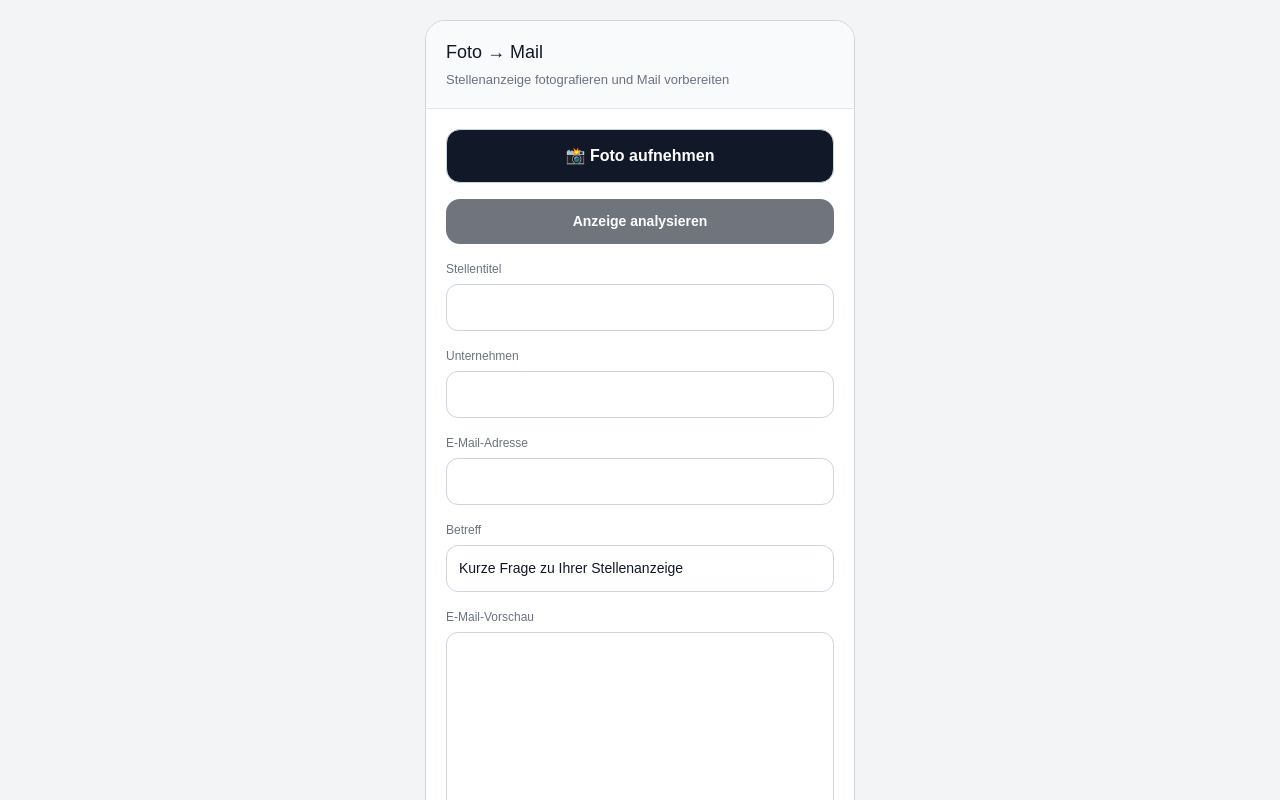
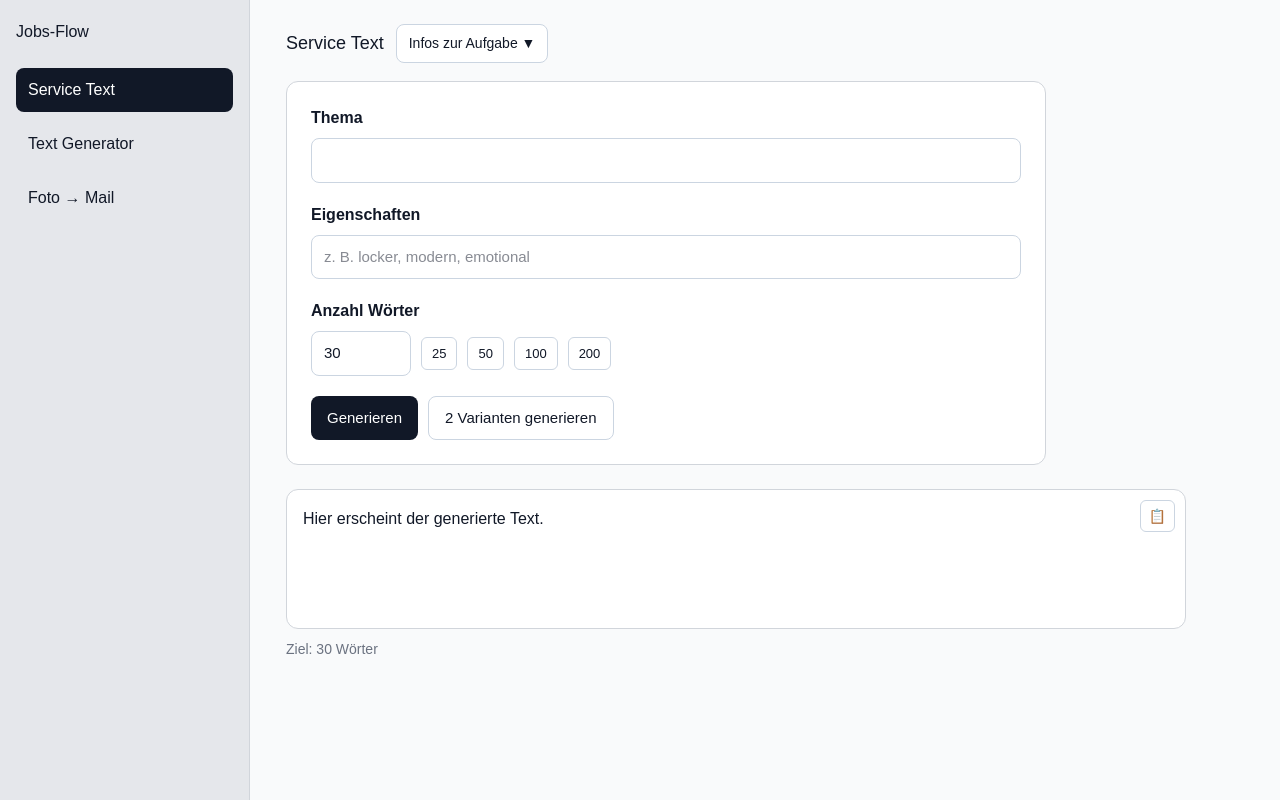
Before and after one commit to Andre-Eich/jobs-flow-api, a Next.js app: page /photo in a window 1280 px wide. Shown: the top 800 px of the page. Built offline with nearby package versions, Linux system fonts and the light colour scheme.

Commit message:
add photo mail to sidebar

```diff
--- a/app/photo/page.tsx
+++ b/app/photo/page.tsx
@@ -1,60 +1,190 @@
 "use client";
 
 import { useState } from "react";
+import PhotoToMailPage from "./photo/page";
 
-export default function PhotoToMailPage() {
-  const [preview, setPreview] = useState<string | null>(null);
-  const [selectedFile, setSelectedFile] = useState<File | null>(null);
+const DEFAULT_SERVICE_TASK = `Erstelle einen natürlichen deutschen Text mit genau {count} Wörtern.
 
-  const [jobTitle, setJobTitle] = useState("");
-  const [company, setCompany] = useState("");
-  const [email, setEmail] = useState("");
+Vorgaben:
+- Das Thema "{theme}" muss klar im Text erkennbar sein.
+- Eigenschaften: {properties}
+- Der Text soll flüssig und sinnvoll klingen.
+- Keine Überschrift.
+- Keine Erklärung.
+- Gib nur den finalen Text aus.
+- Genau {count} Wörter.`;
 
-  const [subject, setSubject] = useState("Kurze Frage zu Ihrer Stellenanzeige");
-  const [body, setBody] = useState("");
+export default function Home() {
+  const [activeTool, setActiveTool] = useState("service-text");
+
+  return (
+    <div
+      style={{
+        display: "flex",
+        height: "100vh",
+        background: "#f3f4f6",
+        color: "#111827",
+        fontFamily: "Arial, sans-serif",
+      }}
+    >
+      <div
+        style={{
+          width: "250px",
+          borderRight: "1px solid #d1d5db",
+          padding: "20px 16px",
+          background: "#e5e7eb",
+        }}
+      >
+        <h2 style={{ marginTop: 0, marginBottom: "24px" }}>Jobs-Flow</h2>
+
+        <SidebarButton
+          active={activeTool === "service-text"}
+          onClick={() => setActiveTool("service-text")}
+          label="Service Text"
+        />
+
+        <SidebarButton
+          active={activeTool === "text-generator"}
+          onClick={() => setActiveTool("text-generator")}
+          label="Text Generator"
+        />
+
+        <SidebarButton
+          active={activeTool === "photo-mail"}
+          onClick={() => setActiveTool("photo-mail")}
+          label="Foto → Mail"
+        />
+      </div>
+
+      <div
+        style={{
+          flex: 1,
+          padding: "24px 36px",
+          background: "#f9fafb",
+          overflowY: "auto",
+        }}
+      >
+        {activeTool === "service-text" && <ServiceText />}
+        {activeTool === "text-generator" && <TextGeneratorPlaceholder />}
+        {activeTool === "photo-mail" && <PhotoToMailPage />}
+      </div>
+    </div>
+  );
+}
+
+function SidebarButton({
+  active,
+  onClick,
+  label,
+}: {
+  active: boolean;
+  onClick: () => void;
+  label: string;
+}) {
+  return (
+    <button
+      onClick={onClick}
+      style={{
+        display: "block",
+        width: "100%",
+        textAlign: "left",
+        padding: "10px 12px",
+        marginBottom: "10px",
+        border: "none",
+        borderRadius: "8px",
+        background: active ? "#111827" : "transparent",
+        color: active ? "#ffffff" : "#111827",
+        cursor: "pointer",
+        fontSize: "16px",
+      }}
+    >
+      {label}
+    </button>
+  );
+}
+
+function ServiceText() {
+  const [theme, setTheme] = useState("");
+  const [properties, setProperties] = useState("");
+  const [count, setCount] = useState(30);
+
+  const [result, setResult] = useState("");
+  const [actualCount, setActualCount] = useState(0);
+
+  const [variantResults, setVariantResults] = useState<string[]>([]);
+  const [variantCounts, setVariantCounts] = useState<number[]>([]);
 
   const [loading, setLoading] = useState(false);
   const [error, setError] = useState("");
 
-  function handleImageChange(e: React.ChangeEvent<HTMLInputElement>) {
-    const file = e.target.files?.[0];
-    if (!file) return;
+  const [showInfo, setShowInfo] = useState(false);
+  const [activeTask, setActiveTask] = useState(DEFAULT_SERVICE_TASK);
+  const [draftTask, setDraftTask] = useState(DEFAULT_SERVICE_TASK);
 
-    setSelectedFile(file);
-    setPreview(URL.createObjectURL(file));
-    setError("");
+  const [copiedSingle, setCopiedSingle] = useState(false);
+  const [copiedVariant1, setCopiedVariant1] = useState(false);
+  const [copiedVariant2, setCopiedVariant2] = useState(false);
+
+  async function copyToClipboard(text: string, type: "single" | "v1" | "v2") {
+    if (!text) return;
+
+    try {
+      await navigator.clipboard.writeText(text);
+
+      if (type === "single") {
+        setCopiedSingle(true);
+        setTimeout(() => setCopiedSingle(false), 1200);
+      }
+      if (type === "v1") {
+        setCopiedVariant1(true);
+        setTimeout(() => setCopiedVariant1(false), 1200);
+      }
+      if (type === "v2") {
+        setCopiedVariant2(true);
+        setTimeout(() => setCopiedVariant2(false), 1200);
+      }
+    } catch {
+      setError("Kopieren fehlgeschlagen.");
+    }
   }
 
-  async function analyzeImage() {
-    if (!selectedFile) {
-      setError("Bitte zuerst ein Foto auswählen.");
+  async function generate() {
+    setError("");
+    setResult("");
+    setActualCount(0);
+    setVariantResults([]);
+    setVariantCounts([]);
+
+    if (!theme.trim()) {
+      setError("Bitte ein Thema eingeben.");
       return;
     }
 
     try {
       setLoading(true);
-      setError("");
 
-      const formData = new FormData();
-      formData.append("image", selectedFile);
-
-      const response = await fetch("/api/photo-to-mail", {
+      const response = await fetch("/api/generate", {
         method: "POST",
-        body: formData,
+        headers: {
+          "Content-Type": "application/json",
+        },
+        body: JSON.stringify({
+          theme,
+          properties,
+          count,
+          taskTemplate: activeTask,
+        }),
       });
 
       const data = await response.json();
 
       if (!response.ok) {
-        setError(data.error || "Die Analyse ist fehlgeschlagen.");
+        setError(data.error || "Fehler bei der Generierung.");
         return;
       }
 
-      setJobTitle(data.jobTitle || "");
-      setCompany(data.company || "");
-      setEmail(data.email || "");
-      setSubject(data.subject || "");
-      setBody(data.body || "");
+      setResult(data.text || "");
+      setActualCount(data.actualCount || 0);
     } catch {
       setError("Die Anfrage konnte nicht ausgeführt werden.");
     } finally {
@@ -62,230 +192,436 @@ export default function PhotoToMailPage() {
     }
   }
 
-  function handleSend() {
-    const mailto = `mailto:${email}?subject=${encodeURIComponent(
-      subject
-    )}&body=${encodeURIComponent(body)}`;
+  async function generateTwoVariants() {
+    setError("");
+    setResult("");
+    setActualCount(0);
+    setVariantResults([]);
+    setVariantCounts([]);
 
-    window.location.href = mailto;
+    if (!theme.trim()) {
+      setError("Bitte ein Thema eingeben.");
+      return;
     }
 
-  async function handleCopy() {
     try {
-      await navigator.clipboard.writeText(body);
-      alert("E-Mail-Text kopiert");
+      setLoading(true);
+
+      const [res1, res2] = await Promise.all([
+        fetch("/api/generate", {
+          method: "POST",
+          headers: { "Content-Type": "application/json" },
+          body: JSON.stringify({
+            theme,
+            properties,
+            count,
+            taskTemplate: activeTask,
+          }),
+        }),
+        fetch("/api/generate", {
+          method: "POST",
+          headers: { "Content-Type": "application/json" },
+          body: JSON.stringify({
+            theme,
+            properties,
+            count,
+            taskTemplate: activeTask,
+          }),
+        }),
+      ]);
+
+      const data1 = await res1.json();
+      const data2 = await res2.json();
+
+      if (!res1.ok || !res2.ok) {
+        setError(
+          data1.error || data2.error || "Fehler bei der Generierung der Varianten."
+        );
+        return;
+      }
+
+      setVariantResults([data1.text || "", data2.text || ""]);
+      setVariantCounts([data1.actualCount || 0, data2.actualCount || 0]);
     } catch {
-      alert("Kopieren fehlgeschlagen");
+      setError("Die Anfrage konnte nicht ausgeführt werden.");
+    } finally {
+      setLoading(false);
     }
   }
 
+  function saveTask() {
+    if (!draftTask.trim()) {
+      setError("Die Aufgabe darf nicht leer sein.");
+      return;
+    }
+    setError("");
+    setActiveTask(draftTask);
+  }
+
+  function resetTask() {
+    setDraftTask(DEFAULT_SERVICE_TASK);
+    setActiveTask(DEFAULT_SERVICE_TASK);
+    setError("");
+  }
+
   return (
+    <div>
+      <div style={{ display: "flex", alignItems: "center", gap: "12px" }}>
+        <h1 style={{ marginTop: 0, marginBottom: "18px", fontSize: "18px" }}>
+          Service Text
+        </h1>
+
+        <button
+          onClick={() => setShowInfo(!showInfo)}
+          style={{
+            padding: "8px 12px",
+            border: "1px solid #cbd5e1",
+            borderRadius: "8px",
+            background: "#ffffff",
+            cursor: "pointer",
+            marginBottom: "18px",
+            fontSize: "14px",
+          }}
+        >
+          Infos zur Aufgabe {showInfo ? "▲" : "▼"}
+        </button>
+      </div>
+
+      {showInfo && (
         <div
           style={{
-        minHeight: "100vh",
-        background: "#f3f4f6",
-        padding: "20px",
-        fontFamily: "Arial, sans-serif",
-        color: "#111827",
+            display: "flex",
+            gap: "20px",
+            marginBottom: "20px",
+            alignItems: "stretch",
+            maxWidth: "1100px",
           }}
         >
+          <div style={{ flex: 1, display: "flex", flexDirection: "column" }}>
+            <div style={{ marginBottom: "8px", fontWeight: 600 }}>
+              Aktuelle Aufgabe
+            </div>
+
             <div
               style={{
-          maxWidth: "430px",
-          margin: "0 auto",
+                border: "1px solid #d1d5db",
                 background: "#ffffff",
-          border: "1px solid #d1d5db",
-          borderRadius: "20px",
-          overflow: "hidden",
+                padding: "12px",
+                flex: 1,
+                whiteSpace: "pre-wrap",
+                fontSize: "14px",
+                lineHeight: 1.5,
               }}
             >
-        <div
-          style={{
-            padding: "18px 20px",
-            borderBottom: "1px solid #e5e7eb",
-            background: "#f8fafc",
-          }}
-        >
-          <h1 style={{ margin: 0, fontSize: "18px" }}>Foto → Mail</h1>
-          <div style={{ marginTop: "4px", fontSize: "13px", color: "#6b7280" }}>
-            Stellenanzeige fotografieren und Mail vorbereiten
+              {activeTask}
             </div>
           </div>
 
-        <div style={{ padding: "20px", display: "grid", gap: "16px" }}>
-          <label
+          <div style={{ flex: 1, display: "flex", flexDirection: "column" }}>
+            <div style={{ marginBottom: "8px", fontWeight: 600 }}>
+              Anpassung der Aufgabe
+            </div>
+
+            <textarea
+              value={draftTask}
+              onChange={(e) => setDraftTask(e.target.value)}
               style={{
-              display: "block",
-              border: "1px solid #cbd5e1",
-              borderRadius: "14px",
-              padding: "14px",
+                flex: 1,
+                border: "1px solid #d1d5db",
+                background: "#ffffff",
+                padding: "12px",
+                fontFamily: "Arial, sans-serif",
+                fontSize: "14px",
+                resize: "none",
+                lineHeight: 1.5,
+              }}
+            />
+
+            <div style={{ marginTop: "10px", display: "flex", gap: "10px" }}>
+              <button
+                onClick={saveTask}
+                style={{
+                  padding: "8px 12px",
+                  border: "none",
+                  borderRadius: "8px",
                   background: "#111827",
                   color: "#ffffff",
-              textAlign: "center",
                   cursor: "pointer",
-              fontWeight: 600,
                 }}
               >
-            📸 Foto aufnehmen
-            <input
-              type="file"
-              accept="image/*"
-              capture="environment"
-              onChange={handleImageChange}
-              style={{ display: "none" }}
-            />
+                Speichern
+              </button>
+
+              <button
+                onClick={resetTask}
+                style={{
+                  padding: "8px 12px",
+                  border: "1px solid #cbd5e1",
+                  borderRadius: "8px",
+                  background: "#ffffff",
+                  cursor: "pointer",
+                }}
+              >
+                Zurücksetzen
+              </button>
+            </div>
+          </div>
+        </div>
+      )}
+
+      <div
+        style={{
+          background: "#ffffff",
+          border: "1px solid #d1d5db",
+          borderRadius: "12px",
+          padding: "24px",
+          maxWidth: "760px",
+        }}
+      >
+        <label style={{ display: "block", marginBottom: "8px", fontWeight: 600 }}>
+          Thema
         </label>
 
-          {preview && (
-            <img
-              src={preview}
-              alt="Vorschau"
+        <input
+          value={theme}
+          onChange={(e) => setTheme(e.target.value)}
           style={{
+            padding: "10px 12px",
+            border: "1px solid #cbd5e1",
+            borderRadius: "8px",
+            background: "#ffffff",
             width: "100%",
-                borderRadius: "14px",
-                border: "1px solid #d1d5db",
+            marginBottom: "20px",
+            fontSize: "15px",
           }}
         />
-          )}
+
+        <label style={{ display: "block", marginBottom: "8px", fontWeight: 600 }}>
+          Eigenschaften
+        </label>
+
+        <input
+          placeholder="z. B. locker, modern, emotional"
+          value={properties}
+          onChange={(e) => setProperties(e.target.value)}
+          style={{
+            padding: "10px 12px",
+            border: "1px solid #cbd5e1",
+            borderRadius: "8px",
+            background: "#ffffff",
+            width: "100%",
+            marginBottom: "20px",
+            fontSize: "15px",
+          }}
+        />
+
+        <label style={{ display: "block", marginBottom: "8px", fontWeight: 600 }}>
+          Anzahl Wörter
+        </label>
+
+        <div
+          style={{
+            display: "flex",
+            alignItems: "center",
+            gap: "10px",
+            marginBottom: "20px",
+            flexWrap: "wrap",
+          }}
+        >
+          <input
+            type="number"
+            min={1}
+            max={200}
+            value={count}
+            onChange={(e) => setCount(Number(e.target.value))}
+            style={{
+              padding: "10px 12px",
+              border: "1px solid #cbd5e1",
+              borderRadius: "8px",
+              background: "#ffffff",
+              width: "100px",
+              fontSize: "15px",
+            }}
+          />
+
+          {[25, 50, 100, 200].map((num) => (
+            <button
+              key={num}
+              onClick={() => setCount(num)}
+              style={{
+                padding: "6px 10px",
+                border: "1px solid #cbd5e1",
+                borderRadius: "6px",
+                background: count === num ? "#111827" : "#ffffff",
+                color: count === num ? "#ffffff" : "#111827",
+                cursor: "pointer",
+                fontSize: "13px",
+              }}
+            >
+              {num}
+            </button>
+          ))}
+        </div>
+
+        <div style={{ display: "flex", gap: "10px", flexWrap: "wrap" }}>
+          <button
+            onClick={generate}
+            disabled={loading}
+            style={{
+              padding: "10px 16px",
+              border: "none",
+              borderRadius: "8px",
+              background: "#111827",
+              color: "#ffffff",
+              cursor: loading ? "not-allowed" : "pointer",
+              fontSize: "15px",
+              opacity: loading ? 0.7 : 1,
+            }}
+          >
+            {loading ? "Generiert..." : "Generieren"}
+          </button>
 
           <button
-            onClick={analyzeImage}
-            disabled={!selectedFile || loading}
+            onClick={generateTwoVariants}
+            disabled={loading}
             style={{
-              padding: "12px",
-              border: "none",
-              borderRadius: "14px",
-              background: "#111827",
-              color: "#ffffff",
-              cursor: !selectedFile || loading ? "not-allowed" : "pointer",
-              opacity: !selectedFile || loading ? 0.6 : 1,
-              fontSize: "14px",
-              fontWeight: 600,
+              padding: "10px 16px",
+              border: "1px solid #cbd5e1",
+              borderRadius: "8px",
+              background: "#ffffff",
+              color: "#111827",
+              cursor: loading ? "not-allowed" : "pointer",
+              fontSize: "15px",
+              opacity: loading ? 0.7 : 1,
             }}
           >
-            {loading ? "Analysiere Anzeige..." : "Anzeige analysieren"}
+            {loading ? "Generiert..." : "2 Varianten generieren"}
           </button>
+        </div>
+      </div>
 
       {error ? (
-            <div style={{ color: "#b91c1c", fontSize: "14px", fontWeight: 600 }}>
+        <div style={{ marginTop: "16px", color: "#b91c1c", fontWeight: 600 }}>
           {error}
         </div>
       ) : null}
 
-          <Field
-            label="Stellentitel"
-            value={jobTitle}
-            onChange={setJobTitle}
-          />
-          <Field
-            label="Unternehmen"
-            value={company}
-            onChange={setCompany}
-          />
-          <Field
-            label="E-Mail-Adresse"
-            value={email}
-            onChange={setEmail}
-          />
-          <Field
-            label="Betreff"
-            value={subject}
-            onChange={setSubject}
+      {variantResults.length === 2 ? (
+        <div
+          style={{
+            marginTop: "24px",
+            display: "flex",
+            gap: "20px",
+            maxWidth: "1100px",
+          }}
+        >
+          <OutputBox
+            text={variantResults[0]}
+            copied={copiedVariant1}
+            onCopy={() => copyToClipboard(variantResults[0], "v1")}
+            footer={`Ziel: ${count} Wörter${variantCounts[0] > 0 ? ` • Ist: ${variantCounts[0]} Wörter` : ""}`}
+            placeholder="Hier erscheint Variante 1."
           />
 
-          <div>
-            <div style={{ fontSize: "12px", color: "#6b7280", marginBottom: "6px" }}>
-              E-Mail-Vorschau
-            </div>
-            <textarea
-              value={body}
-              onChange={(e) => setBody(e.target.value)}
-              rows={10}
-              style={{
-                width: "100%",
-                border: "1px solid #cbd5e1",
-                borderRadius: "12px",
-                padding: "12px",
-                fontSize: "14px",
-                fontFamily: "Arial, sans-serif",
-                resize: "vertical",
-                boxSizing: "border-box",
-              }}
+          <OutputBox
+            text={variantResults[1]}
+            copied={copiedVariant2}
+            onCopy={() => copyToClipboard(variantResults[1], "v2")}
+            footer={`Ziel: ${count} Wörter${variantCounts[1] > 0 ? ` • Ist: ${variantCounts[1]} Wörter` : ""}`}
+            placeholder="Hier erscheint Variante 2."
           />
         </div>
+      ) : (
+        <>
+          <div style={{ marginTop: "24px", maxWidth: "900px" }}>
+            <OutputBox
+              text={result}
+              copied={copiedSingle}
+              onCopy={() => copyToClipboard(result, "single")}
+              placeholder="Hier erscheint der generierte Text."
+            />
           </div>
 
+          <div style={{ marginTop: "10px", color: "#6b7280", fontSize: "14px" }}>
+            Ziel: {count} Wörter
+            {actualCount > 0 ? ` • Ist: ${actualCount} Wörter` : ""}
+          </div>
+        </>
+      )}
+    </div>
+  );
+}
+
+function OutputBox({
+  text,
+  copied,
+  onCopy,
+  placeholder,
+  footer,
+}: {
+  text: string;
+  copied: boolean;
+  onCopy: () => void;
+  placeholder: string;
+  footer?: string;
+}) {
+  return (
     <div
       style={{
-            padding: "20px",
-            borderTop: "1px solid #e5e7eb",
-            display: "grid",
-            gap: "10px",
+        flex: 1,
+        position: "relative",
+        background: "#ffffff",
+        border: "1px solid #d1d5db",
+        borderRadius: "12px",
+        padding: "16px",
+        minHeight: "140px",
+        lineHeight: 1.6,
       }}
     >
       <button
-            onClick={handleSend}
-            disabled={!email || !body}
+        onClick={onCopy}
         style={{
-              padding: "14px",
-              border: "none",
-              borderRadius: "14px",
-              background: "#111827",
-              color: "#ffffff",
-              cursor: !email || !body ? "not-allowed" : "pointer",
-              opacity: !email || !body ? 0.6 : 1,
-              fontSize: "15px",
-              fontWeight: 600,
+          position: "absolute",
+          top: "10px",
+          right: "10px",
+          border: "1px solid #cbd5e1",
+          borderRadius: "6px",
+          background: "#ffffff",
+          cursor: "pointer",
+          padding: "4px 8px",
+          fontSize: "14px",
+        }}
+        title="Kopieren"
+      >
+        {copied ? "✓" : "📋"}
+      </button>
+
+      <div style={{ paddingRight: "40px" }}>{text || placeholder}</div>
+
+      {footer ? (
+        <div style={{ marginTop: "10px", color: "#6b7280", fontSize: "14px" }}>
+          {footer}
+        </div>
+      ) : null}
+    </div>
+  );
+}
+
+function TextGeneratorPlaceholder() {
+  return (
+    <div>
+      <h1 style={{ marginTop: 0 }}>Text Generator</h1>
+      <div
+        style={{
+          background: "#ffffff",
+          border: "1px solid #d1d5db",
+          borderRadius: "12px",
+          padding: "24px",
+          maxWidth: "700px",
         }}
       >
-            Senden
-          </button>
-
-          <button
-            onClick={handleCopy}
-            style={{
-              padding: "12px",
-              border: "1px solid #cbd5e1",
-              borderRadius: "14px",
-              background: "#ffffff",
-              cursor: "pointer",
-              fontSize: "14px",
-            }}
-          >
-            Kopieren
-          </button>
-        </div>
+        Kommt als nächstes...
       </div>
     </div>
   );
 }
-
-function Field({
-  label,
-  value,
-  onChange,
-}: {
-  label: string;
-  value: string;
-  onChange: (value: string) => void;
-}) {
-  return (
-    <div>
-      <div style={{ fontSize: "12px", color: "#6b7280", marginBottom: "6px" }}>
-        {label}
-      </div>
-      <input
-        value={value}
-        onChange={(e) => onChange(e.target.value)}
-        style={{
-          width: "100%",
-          border: "1px solid #cbd5e1",
-          borderRadius: "12px",
-          padding: "12px",
-          fontSize: "14px",
-          boxSizing: "border-box",
-        }}
-      />
-    </div>
-  );
-}
```
Lines whose indentation alone changed are shown as unchanged.
